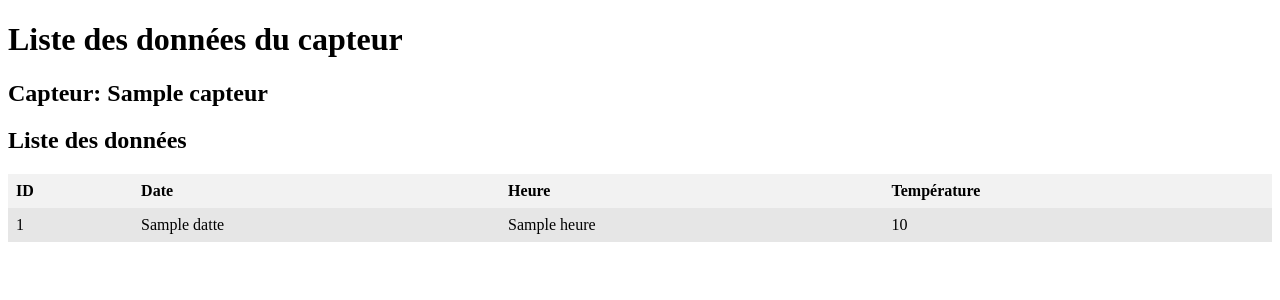
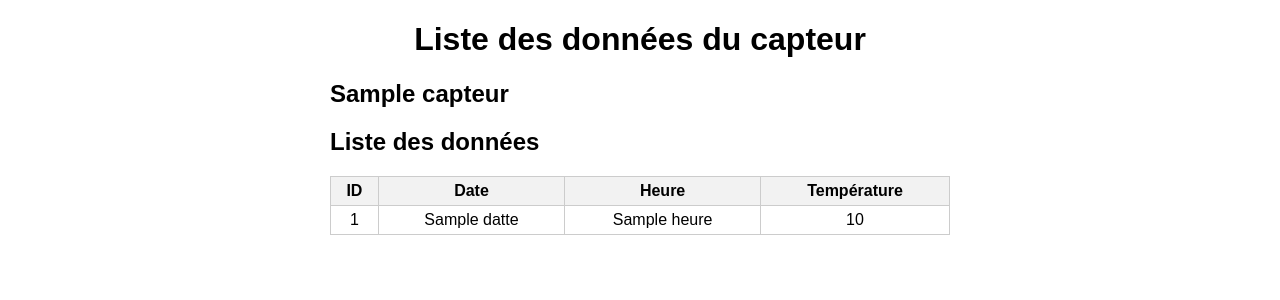
Before and after one commit to KikiLeKiri/SAE24, a Django app: template ProjetSAE24/appsae/templates/appsae/donnee_list.html in a window 1280 px wide. Shown: the top 300 px of the page. Run offline with Django 4.2, Linux system fonts and the light colour scheme; the template is opened without the code that fills it: most values are stand-ins (such as "Sample title", 1, 10 or a date in 2020).

Commit message:
CA MARCHE

```diff
--- a/ProjetSAE24/appsae/static/appsae/donnee_list.css
+++ b/ProjetSAE24/appsae/static/appsae/donnee_list.css
@@ -1,28 +1,39 @@
-table {
-    width: 100%;
-    border-collapse: collapse;
+body {
+    font-family: Arial, sans-serif;
+    margin: 20px;
 }
 
-th {
-    background-color: #f2f2f2;
-    text-align: left;
-    padding: 8px;
+h1 {
+    text-align: center;
 }
 
-td {
-    padding: 8px;
+h2 {
+    margin-top: 20px;
+    margin-left: 25%;
 }
 
-tr:nth-child(odd) {
-    background-color: #e6e6e6;
+table {
+    width: 50%;
+    border-collapse: collapse;
+    margin-top: 15px;
+    margin-left: 25%;
 }
 
-td a {
-    color: blue;
-    text-decoration: underline;
+table th,
+table td {
+    padding: 5px;
+    text-align: center;
+    border: 1px solid #ccc;
 }
 
-td a:hover {
-    color: darkblue;
-    text-decoration: none;
+table th {
+    background-color: #f2f2f2;
 }
+
+table tr:nth-child(even) {
+    background-color: #f9f9f9;
+}
+
+table tr:hover {
+    background-color: #eaeaea;
+}
--- a/ProjetSAE24/appsae/templates/appsae/donnee_list.html
+++ b/ProjetSAE24/appsae/templates/appsae/donnee_list.html
@@ -7,7 +7,7 @@
 </head>
 <body>
     <h1>Liste des données du capteur</h1>
-    <h2>Capteur: {{ capteur.nom_capteur }}</h2>
+    <h2>{{ capteur.nom_capteur }}</h2>
 
     <h2>Liste des données</h2>
     <table>
```
